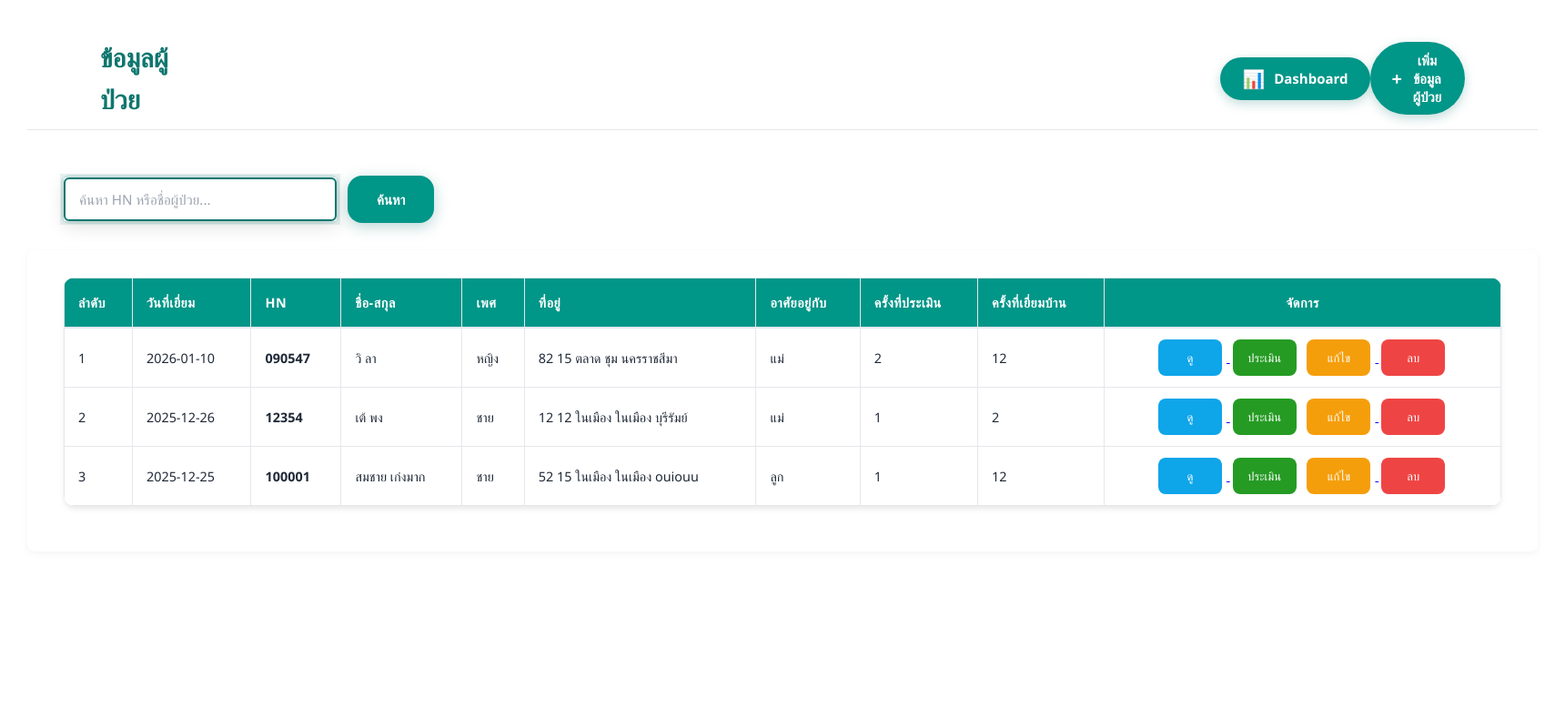
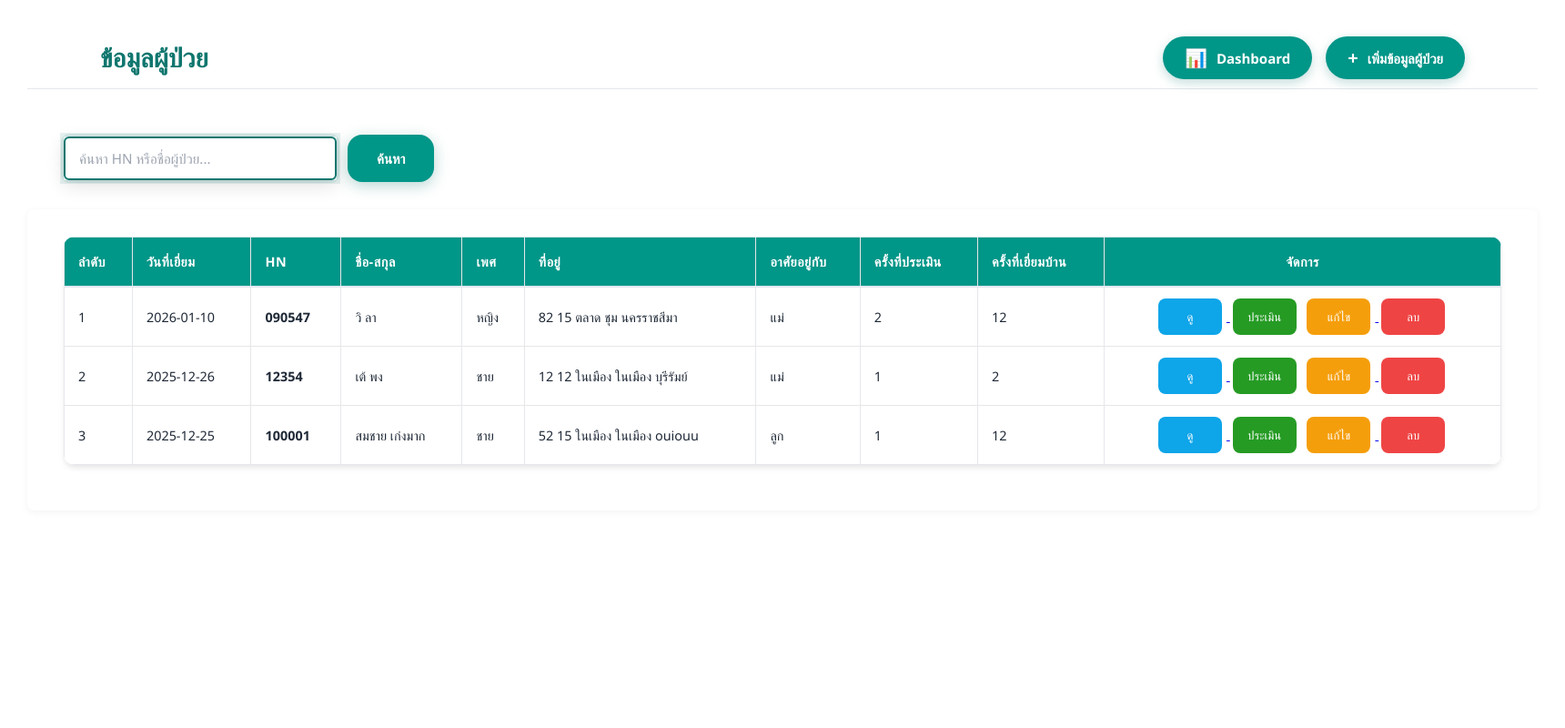
Before and after one commit to buriramhos-dev/inhomess, a PHP site: page / in a window 1720 px wide. Shown: the whole page at 91% size. Run offline with PHP 8.4, Linux system fonts and the light colour scheme; data comes from the database, SQL or seed files in the repository.

Commit message:
fix index

```diff
--- a/index.php
+++ b/index.php
@@ -105,15 +105,8 @@ if ($search_query !== '' && !empty($patients)) {
         .header-actions {
             display: flex;
             align-items: center;
-            gap: 20px;
-        }
-
-        .header-dashboard {
-            display: flex;
-            align-items: center;
-            gap: 20px;
+            gap: 15px;
             justify-content: flex-end;
-            padding-left: 1150px;
         }
 
 
@@ -608,20 +601,17 @@ if ($search_query !== '' && !empty($patients)) {
             <header class="main-header">
                 <h1>ข้อมูลผู้ป่วย</h1>
 
-                <div class="header-dashboard">
+                <div class="header-actions">
                     <a href="dashboard.php" class="btn-add-container">
                         <button class="btn-add-patient">
                             <span class="plus-icon">📊</span> Dashboard
                         </button>
                     </a>
-                </div>
-                <div class="header-actions">
                     <a href="add.php" class="btn-add-container">
                         <button class="btn-add-patient">
                             <span class="plus-icon">+</span> เพิ่มข้อมูลผู้ป่วย
                         </button>
                     </a>
-
                 </div>
             </header>
 
```
